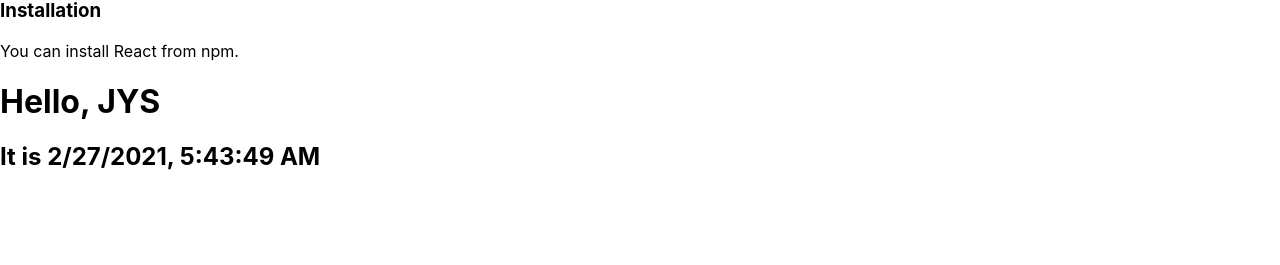
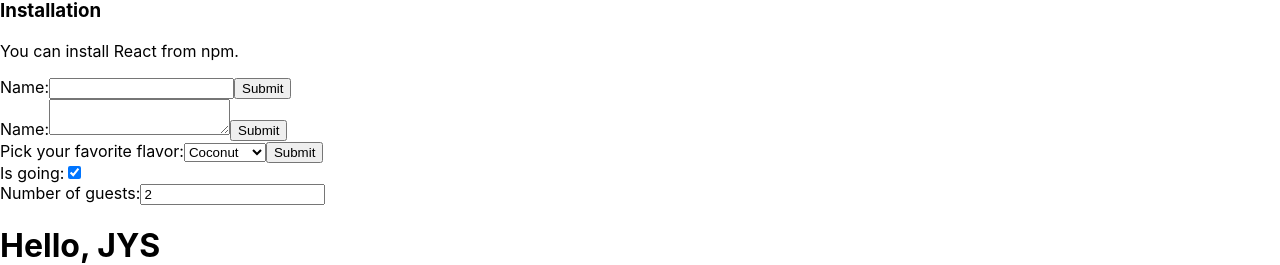
Before and after one commit to camp-son/react-tutorial, a React (Create React App) app: page / in a window 1280 px wide. Shown: the part 945-1210 px from the top of the page. Before the commit the page ends 1136 px from the top, so only its background shows below. Built offline with nearby package versions, Linux system fonts and the light colour scheme.

Commit message:
Form 예제

```diff
--- a/src/App.js
+++ b/src/App.js
@@ -5,6 +5,10 @@ import Toggle from "./component/Toggle";
 import LoginControl from "./component/LoginControl";
 import NumberList from "./component/NumberList";
 import Blog from "./component/Blog";
+import NameForm from "./component/NameForm";
+import EssayForm from "./component/EssayForm";
+import FlavorForm from "./component/FlavorForm";
+import Reservation from "./component/Reservation";
 
 const numbers = [1, 2, 3, 4, 5];
 // const listItems = numbers.map((number) => <li>{number}</li>);
@@ -35,6 +39,10 @@ function App() {
       {/* <ul>{listItems}</ul> */}
       <NumberList numbers={numbers} />
       <Blog posts={posts} />
+      <NameForm />
+      <EssayForm />
+      <FlavorForm />
+      <Reservation />
     </div>
   );
 }
--- /dev/null
+++ b/src/component/EssayForm.jsx
@@ -0,0 +1,37 @@
+import React from "react";
+
+class EssayForm extends React.Component {
+  constructor(props) {
+    super(props);
+
+    this.state = {
+      value: "",
+    };
+  }
+
+  handleChange(event) {
+    this.setState({ value: event.target.value });
+  }
+
+  handleSubmit(event) {
+    alert(`A essay was submitted: ${this.state.value}`);
+    event.preventDefault();
+  }
+
+  render() {
+    return (
+      <form onSubmit={this.handleSubmit.bind(this)}>
+        <label>
+          Name:
+          <textarea
+            value={this.state.value}
+            onChange={this.handleChange.bind(this)}
+          />
+        </label>
+        <input type="submit" value="Submit" />
+      </form>
+    );
+  }
+}
+
+export default EssayForm;
--- /dev/null
+++ b/src/component/FlavorForm.jsx
@@ -0,0 +1,42 @@
+import React from "react";
+
+class FlavorForm extends React.Component {
+  constructor(props) {
+    super(props);
+
+    this.state = {
+      value: "coconut",
+    };
+  }
+
+  handleChange(event) {
+    this.setState({ value: event.target.value });
+  }
+
+  handleSubmit(event) {
+    alert(`Your favorite flavor is: ${this.state.value}`);
+    event.preventDefault();
+  }
+
+  render() {
+    return (
+      <form onSubmit={this.handleSubmit.bind(this)}>
+        <label>
+          Pick your favorite flavor:
+          <select
+            value={this.state.value}
+            onChange={this.handleChange.bind(this)}
+          >
+            <option value="grapefruit">Grapefruit</option>
+            <option value="lime">Lime</option>
+            <option value="coconut">Coconut</option>
+            <option value="mango">Mango</option>
+          </select>
+        </label>
+        <input type="submit" value="Submit" />
+      </form>
+    );
+  }
+}
+
+export default FlavorForm;
--- /dev/null
+++ b/src/component/NameForm.jsx
@@ -0,0 +1,38 @@
+import React from "react";
+
+class NameForm extends React.Component {
+  constructor(props) {
+    super(props);
+
+    this.state = {
+      value: "",
+    };
+  }
+
+  handleChange(event) {
+    this.setState({ value: event.target.value });
+  }
+
+  handleSubmit(event) {
+    alert(`A name was submitted: ${this.state.value}`);
+    event.preventDefault();
+  }
+
+  render() {
+    return (
+      <form onSubmit={this.handleSubmit.bind(this)}>
+        <label>
+          Name:
+          <input
+            type="text"
+            value={this.state.value}
+            onChange={this.handleChange.bind(this)}
+          />
+        </label>
+        <input type="submit" value="Submit" />
+      </form>
+    );
+  }
+}
+
+export default NameForm;
--- /dev/null
+++ b/src/component/Reservation.jsx
@@ -0,0 +1,45 @@
+import React from "react";
+
+class Reservation extends React.Component {
+  constructor(props) {
+    super(props);
+    this.state = {
+      isGoing: true,
+      numberOfGuests: 2,
+    };
+  }
+
+  handleInputChange({ target }) {
+    this.setState({
+      [target.name]: target.type === "checkbox" ? target.checked : target.value,
+    });
+  }
+
+  render() {
+    return (
+      <form>
+        <label>
+          Is going:
+          <input
+            name="isGoing"
+            type="checkbox"
+            checked={this.state.isGoing}
+            onChange={this.handleInputChange.bind(this)}
+          />
+        </label>
+        <br />
+        <label>
+          Number of guests:
+          <input
+            name="numberOfGuests"
+            type="number"
+            value={this.state.numberOfGuests}
+            onChange={this.handleInputChange.bind(this)}
+          />
+        </label>
+      </form>
+    );
+  }
+}
+
+export default Reservation;
```
